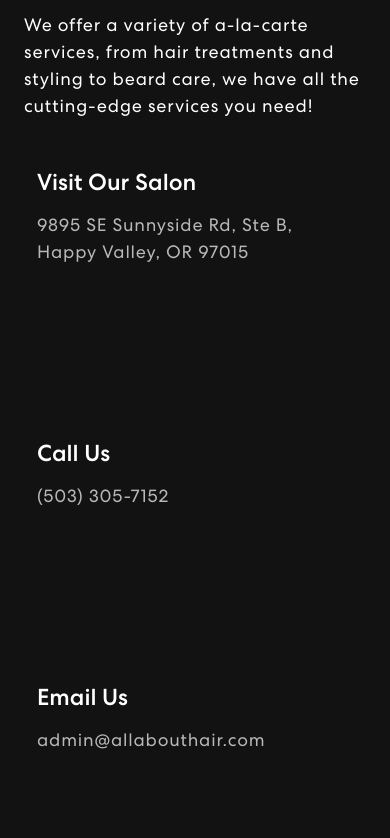
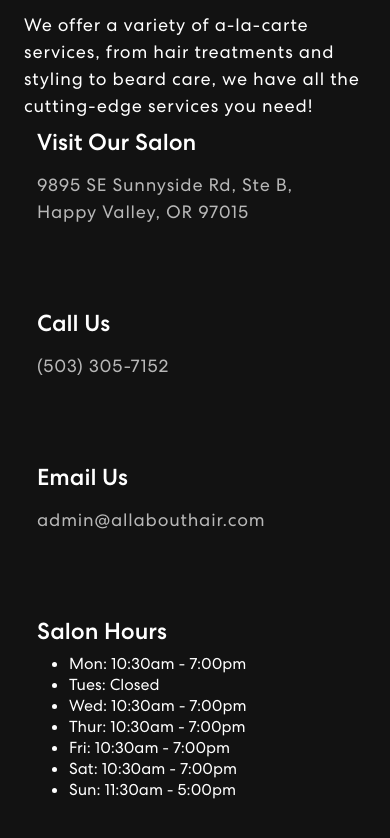
Before and after one commit to 79sphelps/all-about-hair-react, a React (Create React App) app: page / in a window 390 px wide. Shown: the part 1646-2484 px from the top of the page. Built offline with nearby package versions, Linux system fonts and the light colour scheme; no server answers.

Commit message:
updating contact info styling

```diff
--- a/src/App.css
+++ b/src/App.css
@@ -257,11 +257,16 @@ nav.navbar .navbar-toggler[aria-expanded="true"] .navbar-toggler-icon {
   background-size: cover;
   background-repeat: no-repeat;
 
+  background: linear-gradient(135deg, #aa3bb1, #582a7e);
+}
 
-  background: linear-gradient(135deg, #aa3bb1, #582a7e);
+@media (max-width:768px) {
+  .banner {
+    margin-top: 0;
+    padding: 100px 0 100px 0 !important;
+  }
+}
 
-
-}
 .banner .tagline {
   font-weight: 700;
   letter-spacing: 0.8px;
--- a/src/components/ContactInfo.js
+++ b/src/components/ContactInfo.js
@@ -56,22 +56,22 @@ export const ContactInfo = () => {
             We offer a variety of a-la-carte services, from hair treatments and styling to beard care, we have all the cutting-edge services you need!
           </p>
           <Row style={{ justifyContent: "center", marginBottom: "0px" }}>
-            <Col md={3} className="project-card">
+            <Col md={3} className="contact-info-card">
               <h3>Visit Our Salon</h3>
               <p>9895 SE Sunnyside Rd, Ste B, Happy Valley, OR 97015</p>
             </Col>
 
-            <Col md={3} className="project-card">
+            <Col md={3} className="contact-info-card">
               <h3>Call Us</h3>
               <p>(503) 305-7152</p>
             </Col>
 
-            <Col md={3} className="project-card">
+            <Col md={3} className="contact-info-card">
               <h3>Email Us</h3>
               <p>admin@allabouthair.com</p>
             </Col>
 
-            <Col md={3} className="project-card">
+            <Col md={3} className="contact-info-card">
               <h3>Salon Hours</h3>
               <ul>
                 <li>Mon: 10:30am - 7:00pm</li>
--- a/src/style.css
+++ b/src/style.css
@@ -536,6 +536,17 @@
     background-image: var(--section-background-color) !important;
   }
 
+  @media (max-width: 767px) {
+    .contact-info-card {
+      padding-top: 10px !important;
+      padding-bottom: 0px !important;
+      padding-left: 25px !important;
+      padding-right: 25px !important;
+      height: auto !important;
+    }
+  }
+
+
   /* --------- */
   /* Projects */
   /* --------- */
```
